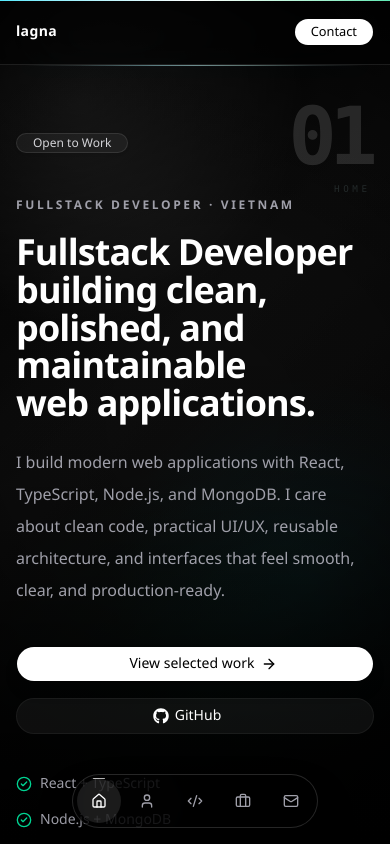
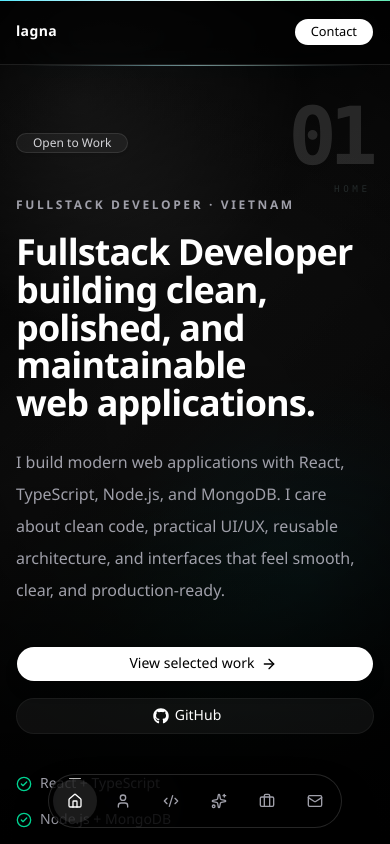
Before and after one commit to 5erax/pf, a React (Vite) app in the folder client/: page / in a window 390 px wide. Shown: the top 844 px of the page. Built offline with nearby package versions, Linux system fonts and the light colour scheme.

Commit message:
fix(nav): include showcase section in main nav
Add Showcase to the primary and mobile navigation so the main nav covers every rendered portfolio section.

```diff
--- a/client/src/components/layout/Navbar.tsx
+++ b/client/src/components/layout/Navbar.tsx
@@ -1,4 +1,4 @@
-import { Briefcase, Code2, Home, Mail, User } from "lucide-react";
+import { Briefcase, Code2, Home, Mail, Sparkles, User } from "lucide-react";
 
 import { Container } from "@/components/common/Container";
 import { Button } from "@/components/ui/button";
@@ -26,6 +26,11 @@ const navItems: NavItem[] = [
     icon: Code2,
   },
   {
+    name: "Showcase",
+    url: "#showcase",
+    icon: Sparkles,
+  },
+  {
     name: "Projects",
     url: "#projects",
     icon: Briefcase,
@@ -37,7 +42,7 @@ const navItems: NavItem[] = [
   },
 ];
 
-const sectionIds = ["home", "about", "skills", "projects", "contact"];
+const sectionIds = ["home", "about", "skills", "showcase", "projects", "contact"];
 
 export function Navbar() {
   const activeSection = useActiveSection(sectionIds);
```
